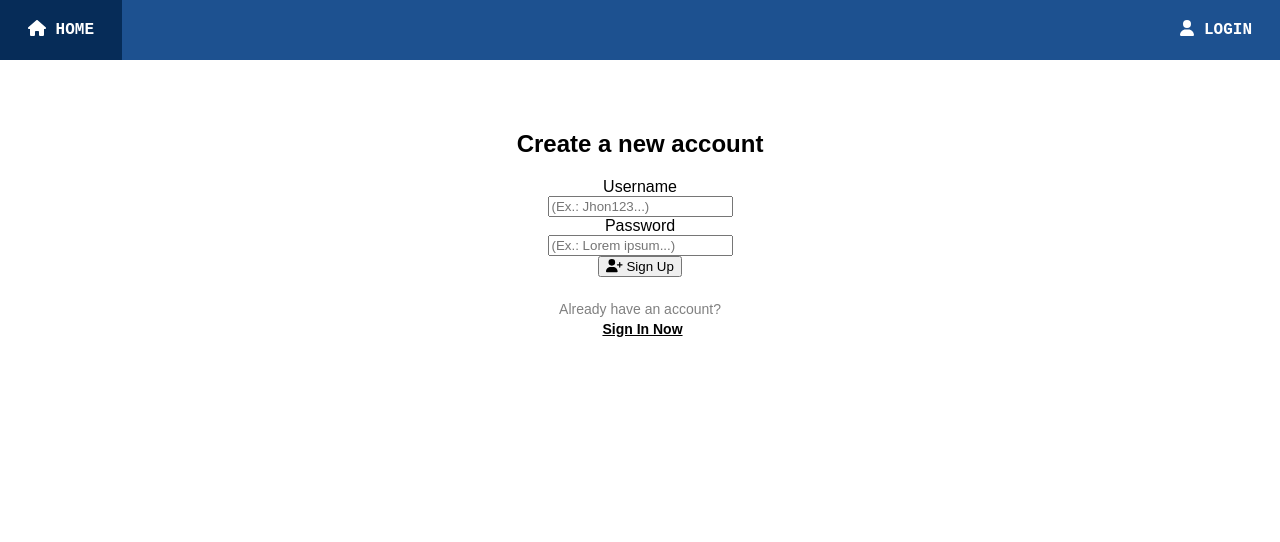
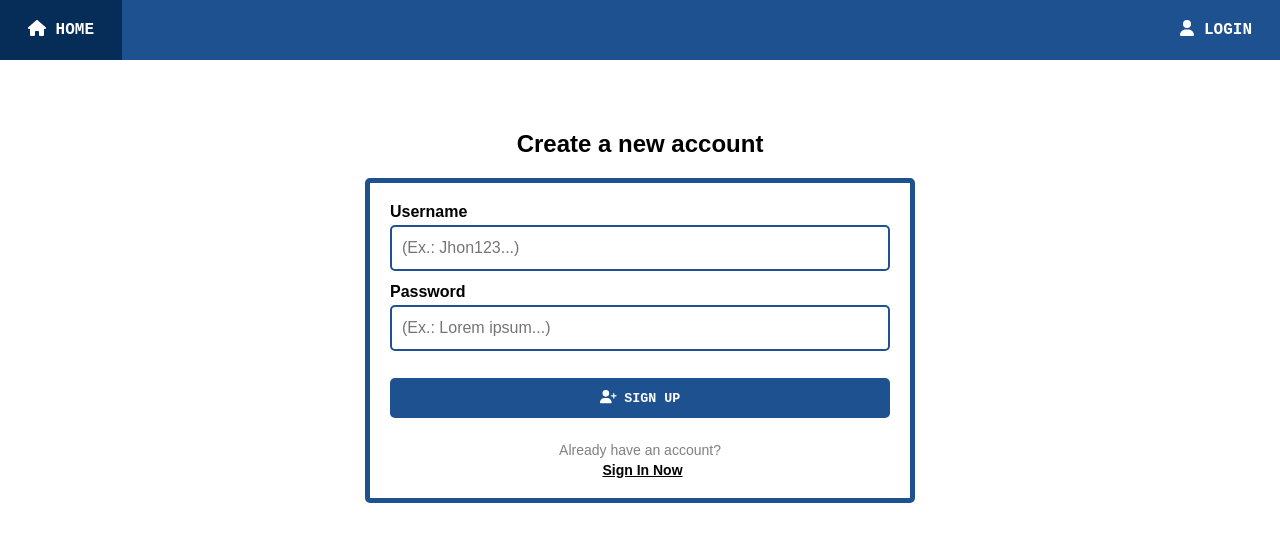
Before and after one commit to vitor-belim/react-nodejs, a React (Create React App) app in the folder client/: page /sign-up in a window 1280 px wide. Shown: the top 542 px of the page. Built offline with nearby package versions, Linux system fonts and the light colour scheme.

Commit message:
Moved form-related CSS code into 'Form.css' to avoid repetition and components leaning on other components' CSS.

```diff
--- a/client/src/App.js
+++ b/client/src/App.js
@@ -1,4 +1,3 @@
-import "./App.css";
 import { useEffect, useState } from "react";
 import { BrowserRouter, Route, Routes } from "react-router-dom";
 import NavBar from "./components/navbar/NavBar";
@@ -14,6 +13,8 @@ import Profile from "./pages/users/Profile";
 import UpdatePassword from "./pages/users/UpdatePassword";
 import AuthRequestsService from "./services/auth/auth-requests-service";
 import AuthStorageService from "./services/auth/auth-storage-service";
+import "./App.css";
+import "./Form.css";
 
 function App() {
   const [auth, setAuth] = useState({
--- a/client/src/pages/posts/form/PostForm.css
+++ b/client/src/Form.css
@@ -1,4 +1,4 @@
-.post-form-page {
+.form-page {
   font-family: Arial, Helvetica, sans-serif;
   width: 100vw;
   display: flex;
@@ -8,7 +8,7 @@
   padding-top: 50px;
 }
 
-.post-form-page .form-container {
+.form-page .form-container {
   display: flex;
   flex-direction: column;
   justify-content: center;
@@ -20,11 +20,11 @@
   border-radius: 5px;
 }
 
-.post-form-page .form-container label {
+.form-page .form-container label {
   font-weight: bold;
 }
 
-.post-form-page .form-container .input {
+.form-page .form-container .input {
   height: 40px;
   margin-top: 4px;
   margin-bottom: 12px;
@@ -34,12 +34,12 @@
   font-size: 16px;
 }
 
-.post-form-page .form-container .textarea {
+.form-page .form-container .textarea {
   height: 120px;
   font-family: sans-serif;
 }
 
-.post-form-page .form-container button {
+.form-page .form-container button {
   margin-top: 15px;
   height: 40px;
   border: none;
@@ -52,10 +52,10 @@
   font-weight: bold;
 }
 
-.post-form-page .form-container button:hover {
+.form-page .form-container button:hover {
   background-color: var(--color1);
 }
 
-.post-form-page .form-container span {
+.form-page .form-container span {
   color: red;
 }
--- a/client/src/pages/auth/Authentication.css
+++ b/client/src/pages/auth/Authentication.css
@@ -1,14 +1,4 @@
-.auth-page {
-  font-family: Arial, Helvetica, sans-serif;
-  width: 100vw;
-  display: flex;
-  flex-direction: column;
-  align-items: center;
-  justify-content: center;
-  padding-top: 50px;
-}
-
-.auth-page .alternative-auth-container {
+.form-page .alternative-auth-container {
   margin-top: 24px;
   display: flex;
   flex-direction: column;
@@ -17,11 +7,11 @@
   font-size: 14px;
 }
 
-.auth-page .alternative-auth-container .description {
+.form-page .alternative-auth-container .description {
   color: gray;
 }
 
-.auth-page .alternative-auth-container a {
+.form-page .alternative-auth-container a {
   font-weight: bold;
   margin-top: 4px;
   margin-left: 5px;
--- a/client/src/pages/auth/Authentication.js
+++ b/client/src/pages/auth/Authentication.js
@@ -43,7 +43,7 @@ const Authentication = ({
   };
 
   return (
-    <div className="auth-page">
+    <div className="form-page">
       <h2>{title}</h2>
       <Formik
         initialValues={initialValues}
--- a/client/src/pages/posts/form/PostForm.js
+++ b/client/src/pages/posts/form/PostForm.js
@@ -3,7 +3,6 @@ import { ErrorMessage, Field, Form, Formik } from "formik";
 import React from "react";
 import { useNavigate } from "react-router-dom";
 import * as Yup from "yup";
-import "./PostForm.css";
 
 const PostForm = ({ title, submitText, submitIcon, onSubmit, post = null }) => {
   const navigate = useNavigate();
@@ -27,7 +26,7 @@ const PostForm = ({ title, submitText, submitIcon, onSubmit, post = null }) => {
   };
 
   return (
-    <div className="post-form-page">
+    <div className="form-page">
       <h2>{title}</h2>
       <Formik
         initialValues={initialValues}
--- a/client/src/pages/users/UpdatePassword.js
+++ b/client/src/pages/users/UpdatePassword.js
@@ -55,7 +55,7 @@ const UpdatePassword = () => {
   };
 
   return (
-    <div className="auth-page">
+    <div className="form-page">
       <h2>Change password</h2>
       <Formik
         initialValues={initialValues}
```
Also changed, not shown: 1 other file (tests, documents, lock files or other folders).
